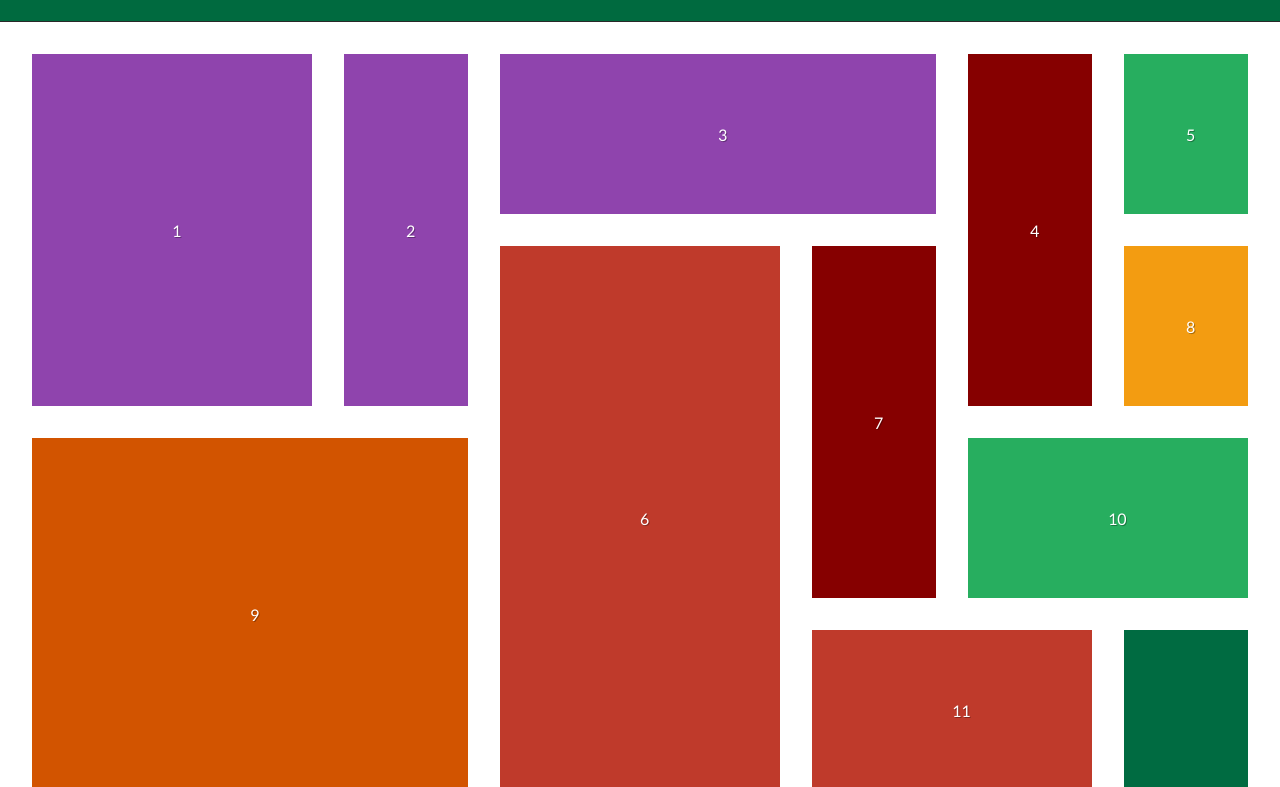
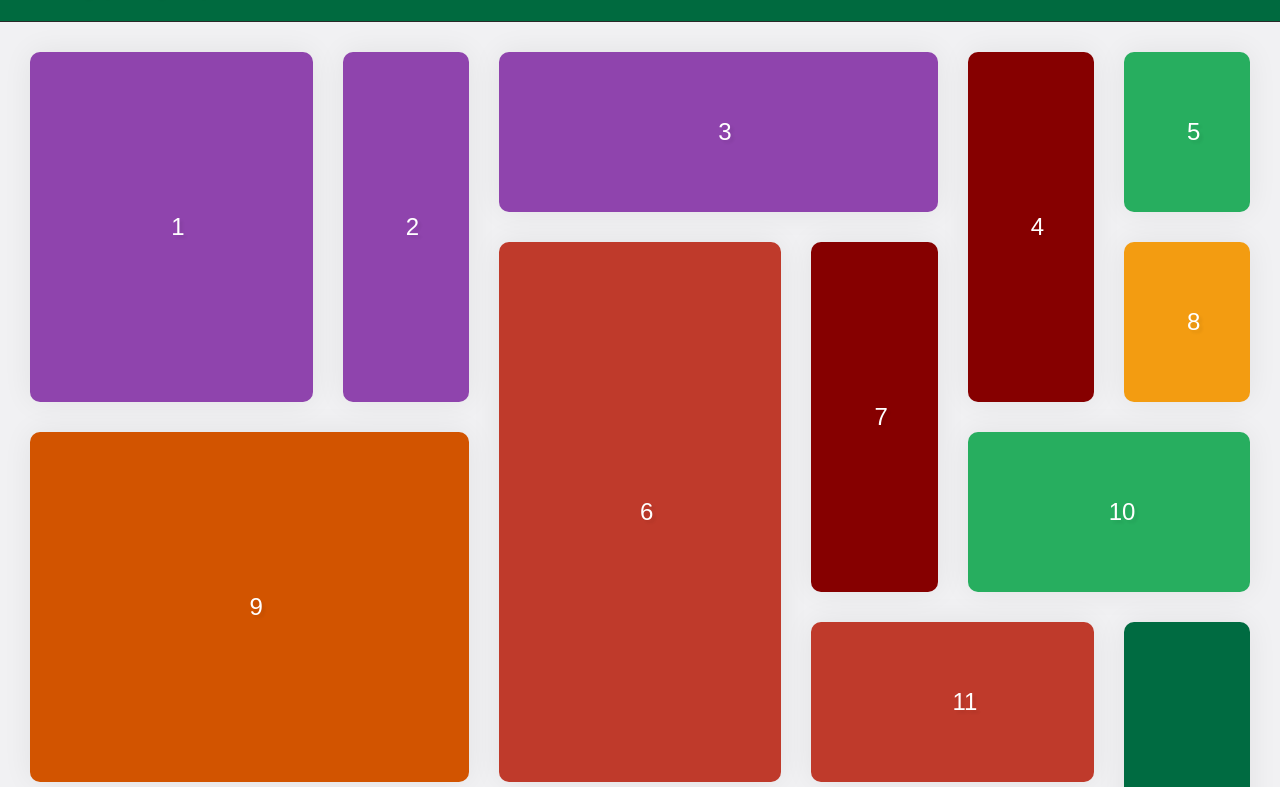
Before and after one commit to MichaelBogdanov/Free-Wall, a plain HTML site: page index.html in a window 1280 px wide. Shown: the part 96-883 px from the top of the page. Drawn offline with Linux system fonts and the light colour scheme.

Commit message:
complete style.css

```diff
--- a/style.css
+++ b/style.css
@@ -1,10 +1,17 @@
+:root {
+    --color: white;
+    --bgc: #f1f1f3;
+    --gap: 30px;
+    --p: 15px;
+    --m: 30px;
+    --border-radius: 10px;
+    --box-shadow: 0px 0px 30px #0001;
+}
+
 body {
-    height: 100vh;
-    color: white;
-    font-family: 'Lato';
-    font-style: normal;
-    font-weight: 400;
-    text-shadow: 1px 1px 0 rgba(0,0,0,0.3);
+    color: var(--color);
+    background-color: var(--bgc);
+
 }
 
 * {
@@ -14,6 +21,7 @@ body {
 
 header {
     vertical-align: baseline;
+    margin: 0px;
     padding: 3vh;
     background-color: #006a3f;
     border-bottom: 1px solid rgb(41, 41, 41);
@@ -23,7 +31,7 @@ h1, h2, h3, h4, h5, h6 {
     font-family: 'Lato';
     font-style: normal;
     font-weight: 400;
-    text-shadow: 1px 1px 0 rgba(0,0,0,0.3);
+    text-shadow: 3px 3px 3px #0001;
 }
 
 h1 {
@@ -37,32 +45,54 @@ h1:first-letter {
 }
 
 h2 {
+    font-size: 1em;
     margin-left: 5px;
-    font-size: 1em;
 }
 
-section {
-    display: grid;
-    grid-auto-rows: 20vh;
-    grid-template-columns: repeat(8, 1fr);
-    padding: 4vh;
-    background-color: white;
-    gap: 4vh;
+section > article {
+    position: relative;
+    text-align: center;
+    text-shadow: 3px 3px 3px #0001;
+    padding: var(--p);
+    background-color: #bf3a2b;
+    border-radius: var(--border-radius);
+    box-shadow: var(--box-shadow);
 }
 
-article {
-    position: relative;
-}
-
-article span {
+section > article > span {
+    font-family: Arial;
+    font-size: 24px;
     position: absolute;
     top: 50%;
     transform: translate(0, -50%);
 }
 
-section > * {
-    background-color: #bf3a2b;
-    text-align: center;
+.grid {
+    display: grid;
+}
+
+.grid.grid-8 {
+    grid-template-columns: repeat(8, 1fr);
+}
+
+.grid.grid-auto-rows {
+    grid-auto-rows: 20vh;
+}
+
+.gap {
+    grid-gap: var(--gap);
+}
+
+.m {
+    margin: var(--m);
+}
+
+.scale-hover {
+    transition: all .2s ease-in-out;
+}
+
+.scale-hover:hover {
+    transform: scale(1.05);
 }
 
 .grid-col-span-2 {
@@ -88,23 +118,18 @@ section > * {
 .purple {
     background-color: #8f44ad;
 }
-
 .red {
     background-color: #860000;
 }
-
 .lightgreen {
     background-color: #27ae5f;
 }
-
 .yellow {
     background-color: #f39c11;
 }
-
 .orange {
     background-color: #d25400;
 }
-
 .green {
     background-color: #006b41;
 }
```
